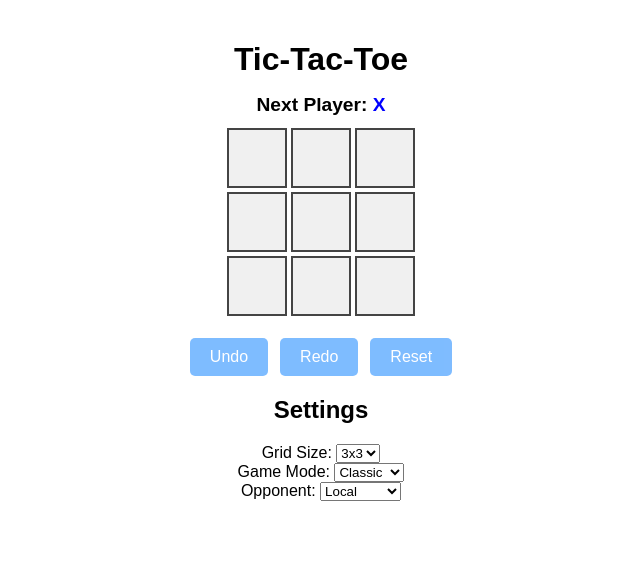
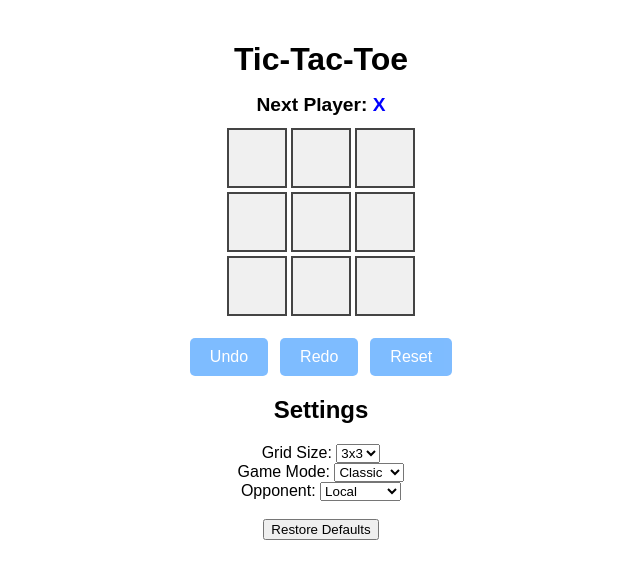
Before and after one commit to outlierSlug/tic-tac-toe-v2, a React (Vite) app in the folder client/: page / in a window 1280 px wide. Shown: the top 578 px of the page, without its empty margins (319-959 px from the left). Built offline with nearby package versions, Linux system fonts and the light colour scheme; no server answers.

Commit message:
Add restore defaults button to settings

```diff
--- a/client/src/App.tsx
+++ b/client/src/App.tsx
@@ -12,13 +12,16 @@ import { calculateWinner, isValidOption } from "./utils";
 
 import "./App.css";
 
+const DEFAULT_SETTINGS: GameSettings = { gridSize: 3, gameMode: "classic", opponent: "local"};
+const DEFAULT_HISTORY: GameBoard[] = [Array(DEFAULT_SETTINGS.gridSize * DEFAULT_SETTINGS.gridSize).fill(null)];
+
 export default function App() {
   // State to track the history of moves (an array of GameBoards) and the current move index
   const [currentMove, setCurrentMove] = useState(0);
-  const [history, setHistory] = useState<GameBoard[]>([Array(9).fill(null)]);
+  const [history, setHistory] = useState<GameBoard[]>(DEFAULT_HISTORY);
 
   // Game settings, configurable before the game starts.
-  const [settings, setSettings] = useState<GameSettings>({gridSize: 3, gameMode: "classic", opponent: "local"});
+  const [settings, setSettings] = useState<GameSettings>(DEFAULT_SETTINGS);
 
   // Determine the current turn and game state.
   const xIsNext: boolean = currentMove % 2 === 0;
@@ -93,8 +96,9 @@ export default function App() {
    * Clears all history and sets currentMove back to 0.
    */
   const handleReset = (): void => {
-    saveGameState([Array(9).fill(null)], 0);
-    setHistory([Array(9).fill(null)]);
+    const newHistory: GameBoard[] = [Array(settings.gridSize * settings.gridSize).fill(null)];
+    saveGameState(newHistory, 0);
+    setHistory(newHistory);
     setCurrentMove(0);
   }
 
@@ -134,6 +138,13 @@ export default function App() {
     }
   }
 
+  /**
+   * Handles button click that restores settings to default.
+   */
+  const handleRestoreDefaults = (): void => {
+    setSettings(DEFAULT_SETTINGS);
+  }
+
   return (
     <div className="game">
       <h1 className="game-title">Tic-Tac-Toe</h1>
@@ -149,7 +160,8 @@ export default function App() {
                 gameSettings={settings}
                 onChangeGridSize={handleGridSizeChange}
                 onChangeMode={handleModeChange}
-                onChangeOpponent={handleOpponentChange}/>
+                onChangeOpponent={handleOpponentChange}
+                onRestoreDefaults={handleRestoreDefaults}/>
     </div>
   );
 }
--- a/client/src/components/Settings.tsx
+++ b/client/src/components/Settings.tsx
@@ -5,11 +5,12 @@ type SettingsProps = {
   gameSettings: GameSettings,
   onChangeGridSize: (evt: React.ChangeEvent<HTMLSelectElement>) => void,
   onChangeMode: (evt: React.ChangeEvent<HTMLSelectElement>) => void,
-  onChangeOpponent: (evt: React.ChangeEvent<HTMLSelectElement>) => void
+  onChangeOpponent: (evt: React.ChangeEvent<HTMLSelectElement>) => void,
+  onRestoreDefaults: () => void
 };
 
 export default function Settings(props: SettingsProps) {
-  const { gameStarted, gameSettings, onChangeGridSize, onChangeMode, onChangeOpponent } = props;
+  const { gameStarted, gameSettings, onChangeGridSize, onChangeMode, onChangeOpponent, onRestoreDefaults } = props;
   return (
     <div className="settings-bar">
       <h2>Settings</h2>
@@ -41,6 +42,12 @@ export default function Settings(props: SettingsProps) {
         <option value="local">Local</option>
         <option value="computer">Computer</option>
       </select>
+      <br></br>
+      <br></br>
+      {/* Restore Defaults Button*/}
+      <button onClick={onRestoreDefaults} disabled={gameStarted}>
+        Restore Defaults
+      </button>
     </div>
   );
 }
```
